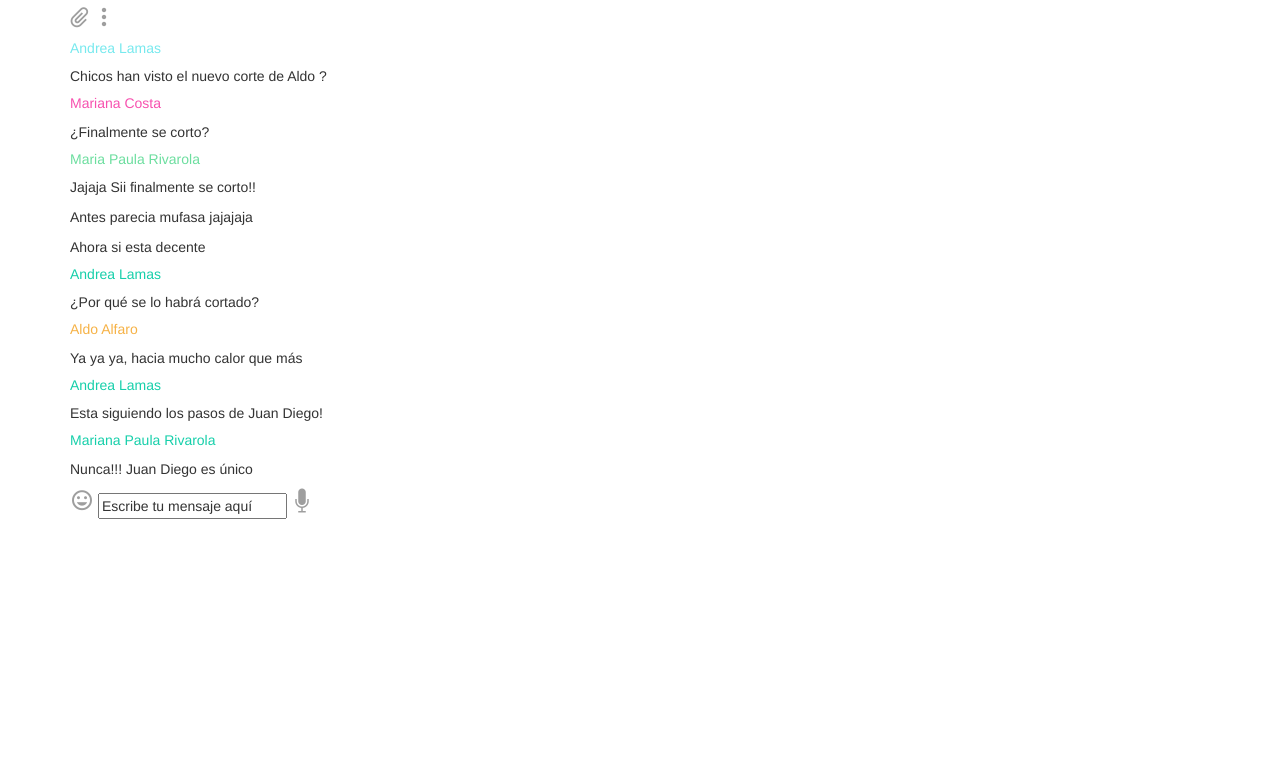
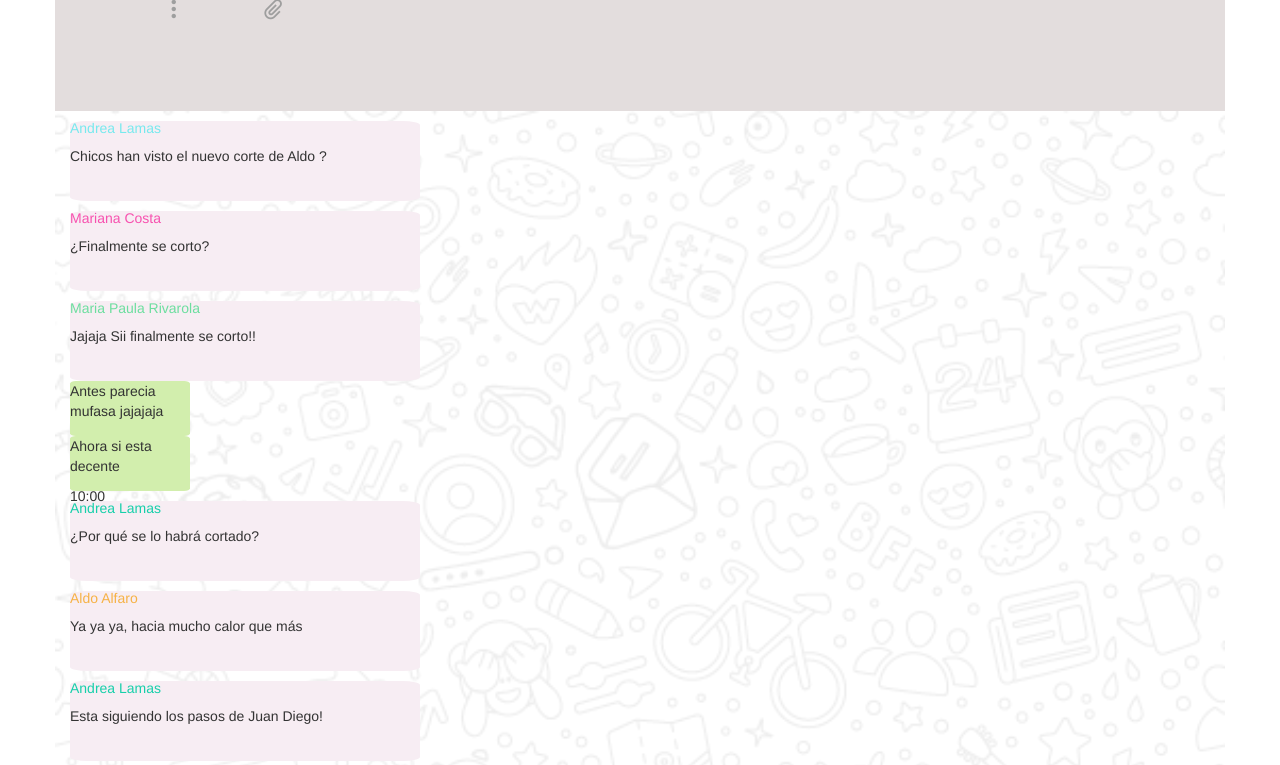
Before and after one commit to aureabeltran/whats-up, a plain HTML site: page index.html in a window 1280 px wide. Shown: the part 103-868 px from the top of the page. Before the commit the page ends 800 px from the top, so only its background shows below. Drawn offline with Linux system fonts and the light colour scheme; files whose address does not match are found by name.

Commit message:
haciendo parte del chat

```diff
--- a/css/main.css
+++ b/css/main.css
@@ -1,8 +1,23 @@
-/*HEADER*/
+* {
+	font-family: Helvetica;
+}
+
 .chat-panel {
 	background-image: url(../image/chat-panel-bg.png);
+	background-size: cover;
 }
 
+/*HEADER*/
+.info {
+	background-color: #E3DDDD;
+	padding: 12px;
+}
+.clip {
+	float: right;
+}
+.puntos {
+	float: right;
+}
 .lab-logo-academy {
 	width: 40px;
 	height: 40px;
@@ -34,9 +49,47 @@
 	color: #9E9E9E;
 	font-size: 24px;
 }
+/*FIN*/
 
 /*CUADROS DE CONVERSACIÓN*/
+.background-green {
+	width: 120px;
+	height: 55px;
+	background-color: #D2EEAD;
+	border-radius: 5%;
+}
 
-.f {
+.background-green time {
+	margin-left: 10px;
+}
+
+.background-gray {
+	width: 350px;
+	height: 80px;
+	background-color: #F7EDF3;
+	border-radius: 5%;
+}
+
+
+.time p {
+	float: right;
+}
+
+/*SECCION RESPUESTA*/
+.icon-mic {
+	margin-left: 10px;
 
 }
+
+.icon-insert_emoticon {
+	margin-right: 10px;
+}
+
+.footer {
+	background-color: #E3DDDD;
+	padding: 12px;
+}
+
+input {
+	width: 500px;
+}
--- a/index.html
+++ b/index.html
@@ -14,65 +14,100 @@
 </head>
 <body>
 	<section>
-			<div class="container">
+		<div class="container info">
 			<div class="row">
 				<div class="col-md-10">
+					<div class="row">
+						<div class="col-md-4">
 							<div class="Laboratoria-Peru">
-							<img class="lab-logo-academy" src="image/logocodeacademy.png"><h4>Laboratoria Perú</h4>
+								<h5><img class="lab-logo-academy" src="image/logocodeacademy.png"> Laboratoria Perú</h5>
 								<p>Ana María, Aldo, Gian, Mariana, Papu, Tú</p>
-							<i class="icon-attachment"></i>
-							<i class="icon-dots-three-vertical"></i>
-
-
+								<i class="icon-attachment clip"></i>
+								<i class="icon-dots-three-vertical puntos"></i>
+							</div>
+						</div>
+					</div>
+				</div>
+			</div>
+		</div>
+	</section>
+<!-- CHAT -->
+	<section>
+		<div class="container chat-panel">
+			<div class="row">
+				<div class="col-md-12">
+					<div>
+						<div class="background-gray">
 							<h5 style="color:#77E9EE;">Andrea Lamas</h5>
 							<p>Chicos han visto el nuevo corte de Aldo ?</p>
-
-
+						</div>
+					</div>
+					<div>
+						<div class="background-gray">
 							<h5 style="color:#F751AF;">Mariana Costa</h5>
 							<p>¿Finalmente se corto?</p>
-
-
+						</div>
+					</div>
+					<div>
+						<div class="background-gray">
 							<h5 style="color:#6CDE9F;">Maria Paula Rivarola</h5>
 							<p>Jajaja Sii finalmente se corto!!</p>
+						</div>
+					</div>
 
 		<!--RESPUESTAS -->
+					<div>
+						<div class="background-green">
 							<p>Antes parecia mufasa jajajaja</p>
-
+						</div>
+					</div>
+					<div>
+						<div class="background-green">
 							<p>Ahora si esta decente</p>
-
+							<p>10:00</p>
+						</div>
+					</div>
 		<!--CONVERSACION-->
+					<div>
+						<div class="background-gray">
 							<h5 style="color:#16CFAA;">Andrea Lamas</h5>
 							<p>¿Por qué se lo habrá cortado?</p>
-
+						</div>
+					</div>
+					<div>
+						<div class="background-gray">
 							<h5 style="color:#F6B246;">Aldo Alfaro</h5>
 							<p>Ya ya ya, hacia mucho calor que más</p>
-
+						</div>
+					</div>
+					<div>
+						<div class="background-gray">
 							<h5 style="color:#16CFAA;">Andrea Lamas</h5>
 							<p>Esta siguiendo los pasos de Juan Diego!</p>
-
+						</div>
+					</div>
+					<div>
+						<div class="background-gray">
 							<h5 style="color:#16CFAA;">Mariana Paula Rivarola</h5>
 							<p>Nunca!!! Juan Diego es único</p>
-
+							<p></p>
+						</div>
 					</div>
 				</div>
 			</div>
 		</div>
 	</section>
 <!-- CUADRO DE RESPUESTAS -->
-
 	<section>
-			<div class="container">
+		<div class="container footer">
 			<div class="row">
 				<div class="col-md-12">
 					<i class="icon-insert_emoticon"></i>
-						<input type="text" value="Escribe tu mensaje aquí"</input>
-
+					<input type="text" value="Escribe tu mensaje aquí"></input>
 					<i class="icon-mic"></i>
-
 				</div>
 			</div>
 		</div>
 	</section>
-
 </body>
 </html>
```
Lines whose indentation alone changed are shown as unchanged.
